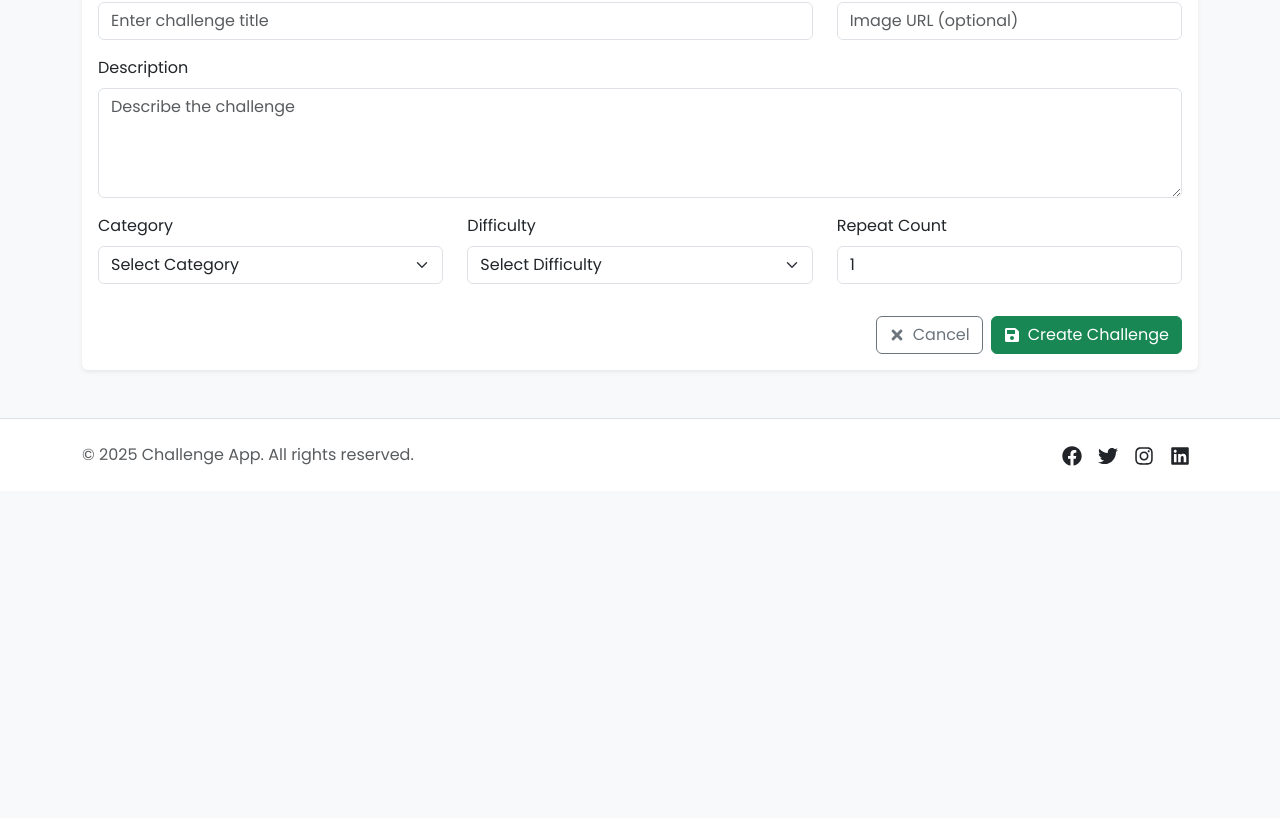
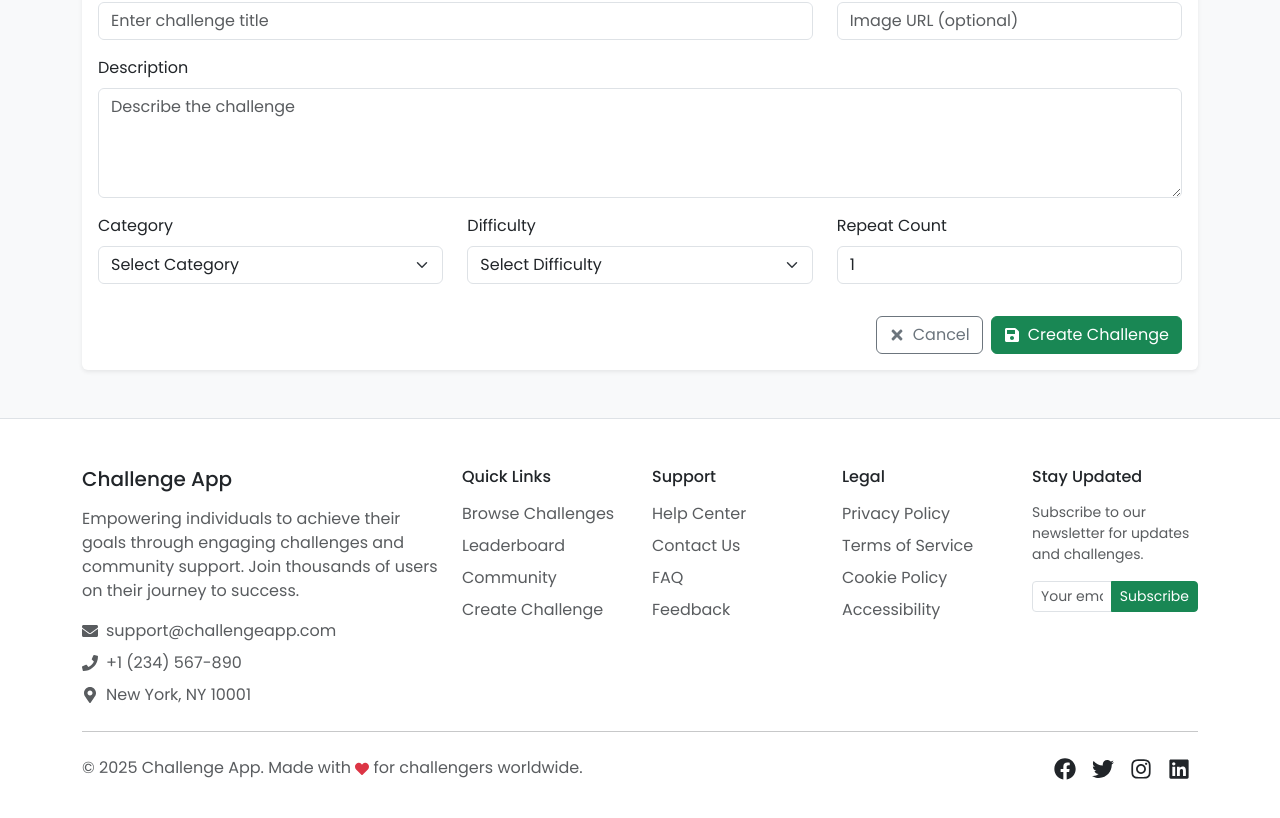
Before and after one commit to ESHAKA22/MasterMind, a React (Vite) app in the folder client/mastermind/: page /challenges/create in a window 1280 px wide. Shown: the part 356-1174 px from the top of the page. Before the commit the page ends 847 px from the top, so only its background shows below. Built offline with nearby package versions, Linux system fonts and the light colour scheme.

Commit message:
Update Footer

```diff
--- a/client/mastermind/src/components/layout/Footer.jsx
+++ b/client/mastermind/src/components/layout/Footer.jsx
@@ -1,37 +1,317 @@
 import { Container, Row, Col } from "react-bootstrap";
 import { Link } from "react-router-dom";
-import { FaFacebook, FaTwitter, FaInstagram, FaLinkedin } from "react-icons/fa";
+import {
+  FaFacebook,
+  FaTwitter,
+  FaInstagram,
+  FaLinkedin,
+  FaEnvelope,
+  FaPhone,
+  FaMapMarkerAlt,
+  FaHeart,
+  FaArrowUp,
+} from "react-icons/fa";
+import { useState, useEffect } from "react";
 
 function Footer() {
   const currentYear = new Date().getFullYear();
+  const [showScrollTop, setShowScrollTop] = useState(false);
+
+  // Show scroll to top button when user scrolls down
+  useEffect(() => {
+    const handleScroll = () => {
+      setShowScrollTop(window.pageYOffset > 300);
+    };
+
+    window.addEventListener("scroll", handleScroll);
+    return () => window.removeEventListener("scroll", handleScroll);
+  }, []);
+
+  // Scroll to top function
+  const scrollToTop = () => {
+    window.scrollTo({
+      top: 0,
+      behavior: "smooth",
+    });
+  };
 
   return (
-    <footer className="bg-white py-4 mt-auto border-top">
+    <footer className="bg-white py-5 mt-auto border-top">
       <Container>
-        <Row className="align-items-center justify-content-between">
+        {/* Main Footer Content */}
+        <Row className="mb-4">
+          {/* Company Info */}
+          <Col lg={4} md={6} className="mb-4 mb-lg-0">
+            <h5 className="text-dark mb-3">Challenge App</h5>
+            <p className="text-muted mb-3">
+              Empowering individuals to achieve their goals through engaging
+              challenges and community support. Join thousands of users on their
+              journey to success.
+            </p>
+            {/* Contact Info */}
+            <div className="contact-info">
+              <div className="d-flex align-items-center mb-2">
+                <FaEnvelope className="text-muted me-2" />
+                <a
+                  href="mailto:support@challengeapp.com"
+                  className="text-decoration-none text-muted"
+                >
+                  support@challengeapp.com
+                </a>
+              </div>
+              <div className="d-flex align-items-center mb-2">
+                <FaPhone className="text-muted me-2" />
+                <a
+                  href="tel:+1234567890"
+                  className="text-decoration-none text-muted"
+                >
+                  +1 (234) 567-890
+                </a>
+              </div>
+              <div className="d-flex align-items-center">
+                <FaMapMarkerAlt className="text-muted me-2" />
+                <span className="text-muted">New York, NY 10001</span>
+              </div>
+            </div>
+          </Col>
+
+          {/* Quick Links */}
+          <Col lg={2} md={6} className="mb-4 mb-lg-0">
+            <h6 className="text-dark mb-3">Quick Links</h6>
+            <ul className="list-unstyled">
+              <li className="mb-2">
+                <Link
+                  to="/challenges"
+                  className="text-decoration-none text-muted footer-link"
+                >
+                  Browse Challenges
+                </Link>
+              </li>
+              <li className="mb-2">
+                <Link
+                  to="/leaderboard"
+                  className="text-decoration-none text-muted footer-link"
+                >
+                  Leaderboard
+                </Link>
+              </li>
+              <li className="mb-2">
+                <Link
+                  to="/community"
+                  className="text-decoration-none text-muted footer-link"
+                >
+                  Community
+                </Link>
+              </li>
+              <li className="mb-2">
+                <Link
+                  to="/create-challenge"
+                  className="text-decoration-none text-muted footer-link"
+                >
+                  Create Challenge
+                </Link>
+              </li>
+            </ul>
+          </Col>
+
+          {/* Support */}
+          <Col lg={2} md={6} className="mb-4 mb-lg-0">
+            <h6 className="text-dark mb-3">Support</h6>
+            <ul className="list-unstyled">
+              <li className="mb-2">
+                <Link
+                  to="/help"
+                  className="text-decoration-none text-muted footer-link"
+                >
+                  Help Center
+                </Link>
+              </li>
+              <li className="mb-2">
+                <Link
+                  to="/contact"
+                  className="text-decoration-none text-muted footer-link"
+                >
+                  Contact Us
+                </Link>
+              </li>
+              <li className="mb-2">
+                <Link
+                  to="/faq"
+                  className="text-decoration-none text-muted footer-link"
+                >
+                  FAQ
+                </Link>
+              </li>
+              <li className="mb-2">
+                <Link
+                  to="/feedback"
+                  className="text-decoration-none text-muted footer-link"
+                >
+                  Feedback
+                </Link>
+              </li>
+            </ul>
+          </Col>
+
+          {/* Legal */}
+          <Col lg={2} md={6} className="mb-4 mb-lg-0">
+            <h6 className="text-dark mb-3">Legal</h6>
+            <ul className="list-unstyled">
+              <li className="mb-2">
+                <Link
+                  to="/privacy"
+                  className="text-decoration-none text-muted footer-link"
+                >
+                  Privacy Policy
+                </Link>
+              </li>
+              <li className="mb-2">
+                <Link
+                  to="/terms"
+                  className="text-decoration-none text-muted footer-link"
+                >
+                  Terms of Service
+                </Link>
+              </li>
+              <li className="mb-2">
+                <Link
+                  to="/cookies"
+                  className="text-decoration-none text-muted footer-link"
+                >
+                  Cookie Policy
+                </Link>
+              </li>
+              <li className="mb-2">
+                <Link
+                  to="/accessibility"
+                  className="text-decoration-none text-muted footer-link"
+                >
+                  Accessibility
+                </Link>
+              </li>
+            </ul>
+          </Col>
+
+          {/* Newsletter */}
+          <Col lg={2} md={6}>
+            <h6 className="text-dark mb-3">Stay Updated</h6>
+            <p className="text-muted small mb-3">
+              Subscribe to our newsletter for updates and challenges.
+            </p>
+            <form className="newsletter-form">
+              <div className="input-group mb-3">
+                <input
+                  type="email"
+                  className="form-control form-control-sm"
+                  placeholder="Your email"
+                  aria-label="Email"
+                />
+                <button className="btn btn-primary btn-sm" type="submit">
+                  Subscribe
+                </button>
+              </div>
+            </form>
+          </Col>
+        </Row>
+
+        <hr className="my-4" />
+
+        {/* Bottom Footer */}
+        <Row className="align-items-center">
           <Col md={6} className="text-md-start text-center mb-3 mb-md-0">
             <span className="text-muted">
-              © {currentYear} Challenge App. All rights reserved.
+              © {currentYear} Challenge App. Made with{" "}
+              <FaHeart className="text-danger" size={14} /> for challengers
+              worldwide.
             </span>
           </Col>
           <Col md={6} className="text-md-end text-center">
-            <div className="d-flex justify-content-md-end justify-content-center">
-              <Link to="#" className="text-dark mx-2">
-                <FaFacebook size={20} />
-              </Link>
-              <Link to="#" className="text-dark mx-2">
-                <FaTwitter size={20} />
-              </Link>
-              <Link to="#" className="text-dark mx-2">
-                <FaInstagram size={20} />
-              </Link>
-              <Link to="#" className="text-dark mx-2">
-                <FaLinkedin size={20} />
-              </Link>
+            {/* Social Media Links */}
+            <div className="social-links">
+              <a
+                href="https://facebook.com/challengeapp"
+                className="text-dark mx-2 social-link"
+                target="_blank"
+                rel="noopener noreferrer"
+                aria-label="Facebook"
+              >
+                <FaFacebook size={22} />
+              </a>
+              <a
+                href="https://twitter.com/challengeapp"
+                className="text-dark mx-2 social-link"
+                target="_blank"
+                rel="noopener noreferrer"
+                aria-label="Twitter"
+              >
+                <FaTwitter size={22} />
+              </a>
+              <a
+                href="https://instagram.com/challengeapp"
+                className="text-dark mx-2 social-link"
+                target="_blank"
+                rel="noopener noreferrer"
+                aria-label="Instagram"
+              >
+                <FaInstagram size={22} />
+              </a>
+              <a
+                href="https://linkedin.com/company/challengeapp"
+                className="text-dark mx-2 social-link"
+                target="_blank"
+                rel="noopener noreferrer"
+                aria-label="LinkedIn"
+              >
+                <FaLinkedin size={22} />
+              </a>
             </div>
           </Col>
         </Row>
+
+        {/* Back to top button */}
+        {showScrollTop && (
+          <button
+            className="btn btn-primary position-fixed"
+            style={{
+              bottom: "30px",
+              right: "30px",
+              borderRadius: "50%",
+              width: "50px",
+              height: "50px",
+              zIndex: 1000,
+              border: "none",
+              boxShadow: "0 2px 10px rgba(0,0,0,0.1)",
+            }}
+            onClick={scrollToTop}
+            aria-label="Back to top"
+          >
+            <FaArrowUp />
+          </button>
+        )}
       </Container>
+
+      {/* Custom CSS */}
+      <style jsx>{`
+        .footer-link:hover {
+          color: #007bff !important;
+          transition: color 0.3s ease;
+        }
+
+        .social-link:hover {
+          color: #007bff !important;
+          transform: translateY(-2px);
+          transition: all 0.3s ease;
+        }
+
+        .newsletter-form .btn:hover {
+          transform: scale(1.05);
+          transition: transform 0.2s ease;
+        }
+
+        .contact-info a:hover {
+          color: #007bff !important;
+        }
+      `}</style>
     </footer>
   );
 }
```
